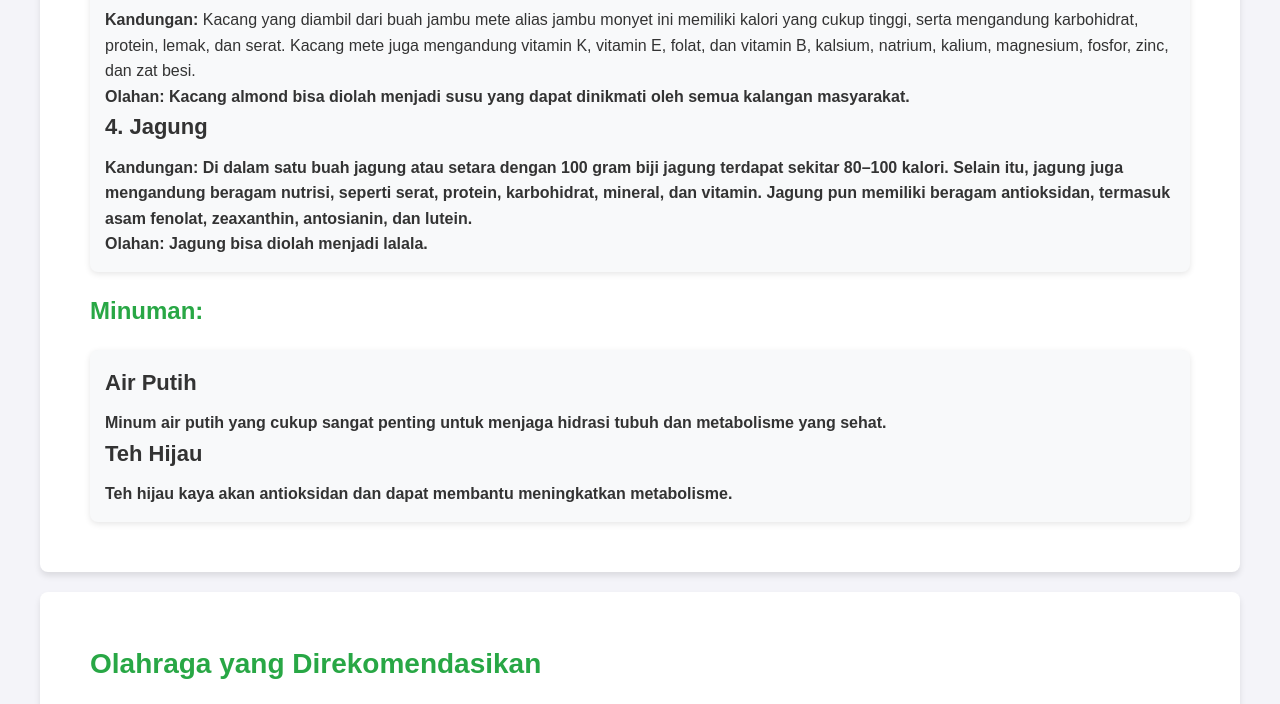
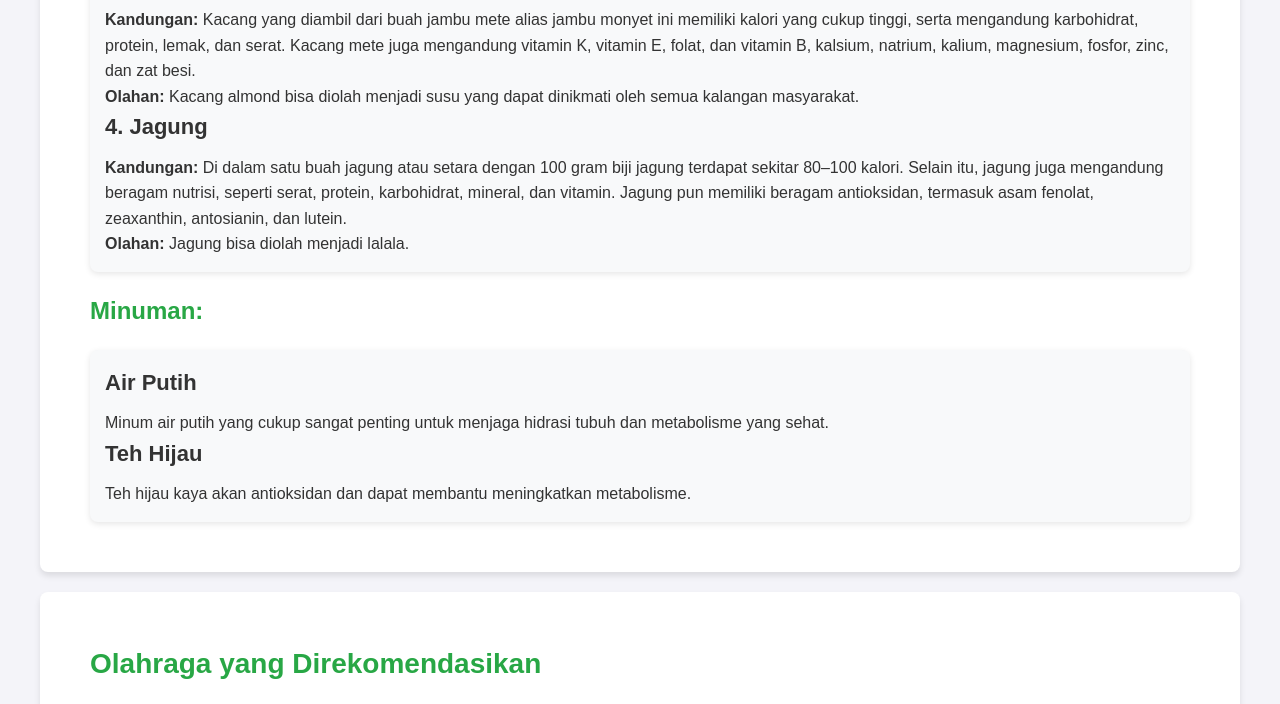
Before and after one commit to SMADABASEHAT/kesehatan, a plain HTML site: page normal.html in a window 1280 px wide. Shown: the part 1913-2617 px from the top of the page. Drawn offline with Linux system fonts and the light colour scheme.

Commit message:
love you

```diff
--- a/normal.html
+++ b/normal.html
@@ -191,11 +191,11 @@
 
             <h4>3. Kacang almond</h4>
             <p><strong>Kandungan:</strong> Kacang yang diambil dari buah jambu mete alias jambu monyet ini memiliki kalori yang cukup tinggi, serta mengandung karbohidrat, protein, lemak, dan serat. Kacang mete juga mengandung vitamin K, vitamin E, folat, dan vitamin B, kalsium, natrium, kalium, magnesium, fosfor, zinc, dan zat besi.</p>
-            <p><strong>Olahan:</stron> Kacang almond bisa diolah menjadi susu yang dapat dinikmati oleh semua kalangan masyarakat.</p>
+            <p><strong>Olahan:</strong> Kacang almond bisa diolah menjadi susu yang dapat dinikmati oleh semua kalangan masyarakat.</p>
 
             <h4>4. Jagung</h4>
             <p><strong>Kandungan:</strong> Di dalam satu buah jagung atau setara dengan 100 gram biji jagung terdapat sekitar 80–100 kalori. Selain itu, jagung juga mengandung beragam nutrisi, seperti serat, protein, karbohidrat, mineral, dan vitamin. Jagung pun memiliki beragam antioksidan, termasuk asam fenolat, zeaxanthin, antosianin, dan lutein.</p>
-            <p><strong>Olahan:</stron> Jagung bisa diolah menjadi lalala.</p>
+            <p><strong>Olahan:</strong> Jagung bisa diolah menjadi lalala.</p>
 
         </div>
 
```
